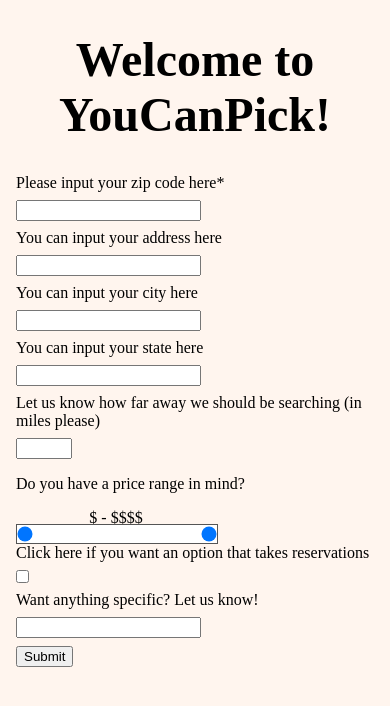
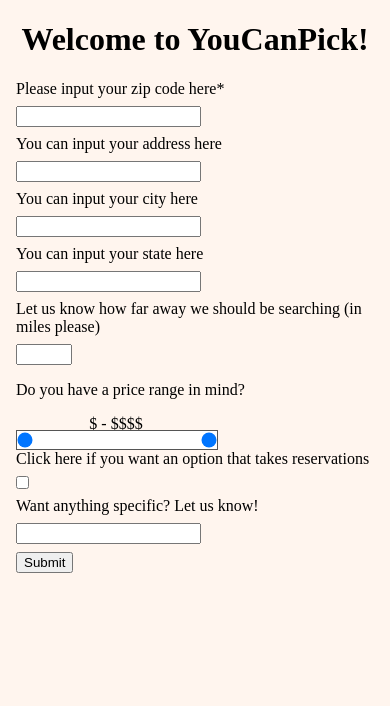
Before and after one commit to mosorio22/YouCanPick, a Flask app: page / in a window 390 px wide; the page is wider, and only the part inside the window is pictured. Shown: the part 55-761 px from the top of that part. Run offline with Flask 2, Linux system fonts and the light colour scheme.

Commit message:
make homepage responsive

```diff
--- a/static/css/home.css
+++ b/static/css/home.css
@@ -82,12 +82,6 @@ section.range-slider input:last-of-type::-moz-range-track {
 
 h1 {
   text-align: center;
-  font-size: 3em;
-}
-@media (min-width: 768px) {
-  h1 {
-    font-size: 2em;
-  }
 }
 
 #home-page-form {
--- a/static/css/template.css
+++ b/static/css/template.css
@@ -11,7 +11,6 @@ body {
   white-space: nowrap;
 }
 
-/* todo - make navbar into hamburger menu */
 @media (min-width: 450px) {
   .topnav {
     display: flex;
--- a/templates/home.html
+++ b/templates/home.html
@@ -2,6 +2,7 @@
 <html lang="en">
   <head>
     <meta charset="utf-8">
+    <meta content="width=device-width, initial-scale=1" name="viewport" />
     <title>Home</title>
     <link rel="stylesheet" href="{{ url_for('static', filename='css/home.css') }}">
     <script src="../static/js/home.js"></script>
```
